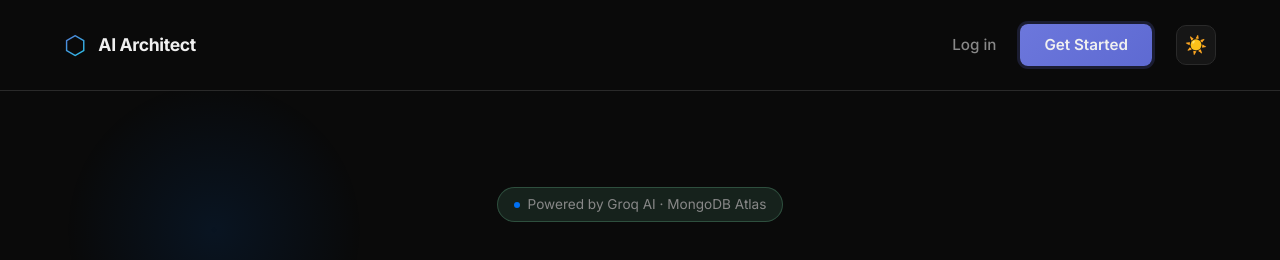
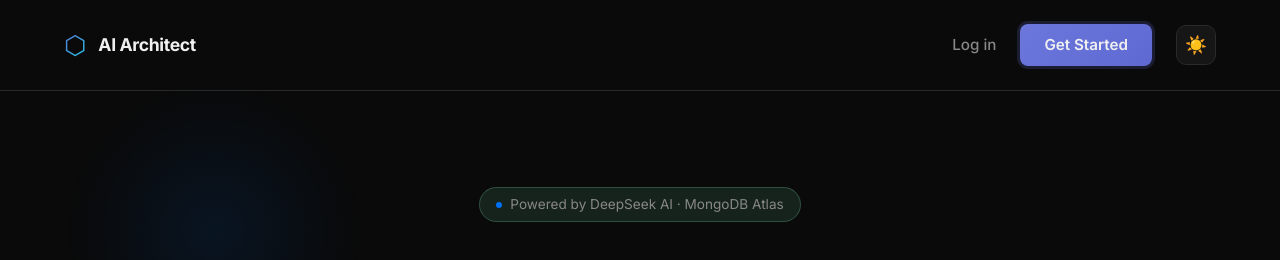
Before and after one commit to Syed-Imran227/AI-Architect, a React (Vite) app in the folder frontend/: page / in a window 1280 px wide. Shown: the top 260 px of the page. Built offline with nearby package versions, Linux system fonts and the light colour scheme.

Commit message:
Requires Major Frontend Changes

```diff
--- a/frontend/src/pages/Landing.tsx
+++ b/frontend/src/pages/Landing.tsx
@@ -40,7 +40,7 @@ export default function Landing() {
       <main ref={heroRef} style={{ flex: 1, display: 'flex', flexDirection: 'column', alignItems: 'center', justifyContent: 'center', textAlign: 'center', padding: '6rem 2rem 4rem', position: 'relative', zIndex: 10 }}>
         <div style={{ display: 'inline-flex', alignItems: 'center', gap: '0.5rem', background: 'rgba(138,255,196,0.1)', border: '1px solid rgba(138,255,196,0.2)', borderRadius: '20px', padding: '0.4rem 1rem', marginBottom: '2rem', fontSize: '0.85rem', color: 'var(--text-secondary)' }}>
           <span style={{ width: 6, height: 6, borderRadius: '50%', background: '#0070f3', display: 'inline-block' }} />
-          Powered by Groq AI · MongoDB Atlas
+          Powered by DeepSeek AI · MongoDB Atlas
         </div>
 
         <h1 style={{ fontSize: 'clamp(2.5rem, 6vw, 5.5rem)', lineHeight: 1.05, marginBottom: '1.5rem', maxWidth: '900px', fontWeight: 800, letterSpacing: '-0.03em' }}>
@@ -121,7 +121,7 @@ export default function Landing() {
         </div>
         <div ref={featuresRef} style={{ maxWidth: '1100px', margin: '0 auto', display: 'grid', gridTemplateColumns: 'repeat(auto-fit, minmax(280px, 1fr))', gap: '1.5rem' }}>
           {[
-            { icon: '🤖', title: 'AI Layout Engine', desc: 'Powered by LLaMA-3 70B, calculating mathematically precise room coordinates from your requirements.', color: '#0070f3' },
+            { icon: '🤖', title: 'AI Layout Engine', desc: 'Powered by DeepSeek-V3, calculating mathematically precise room coordinates from your requirements.', color: '#0070f3' },
             { icon: '⛩️', title: 'Vastu Compliance', desc: 'Auto-aligns Master Bedroom (SW), Kitchen (SE), and Entry for perfect Vastu Shastra harmony.', color: '#7928ca' },
             { icon: '📐', title: 'AutoCAD Export', desc: 'One-click .DXF export ready to drop into AutoCAD. Your engineers will thank you.', color: '#00c896' },
             { icon: '🖱️', title: 'Drag & Drop Editor', desc: 'Click and drag rooms in the interactive SVG blueprint. Edits sync to the JSON in real-time.', color: '#f59e0b' },
```
Also changed, not shown: 2 other files (tests, documents, lock files or other folders).
